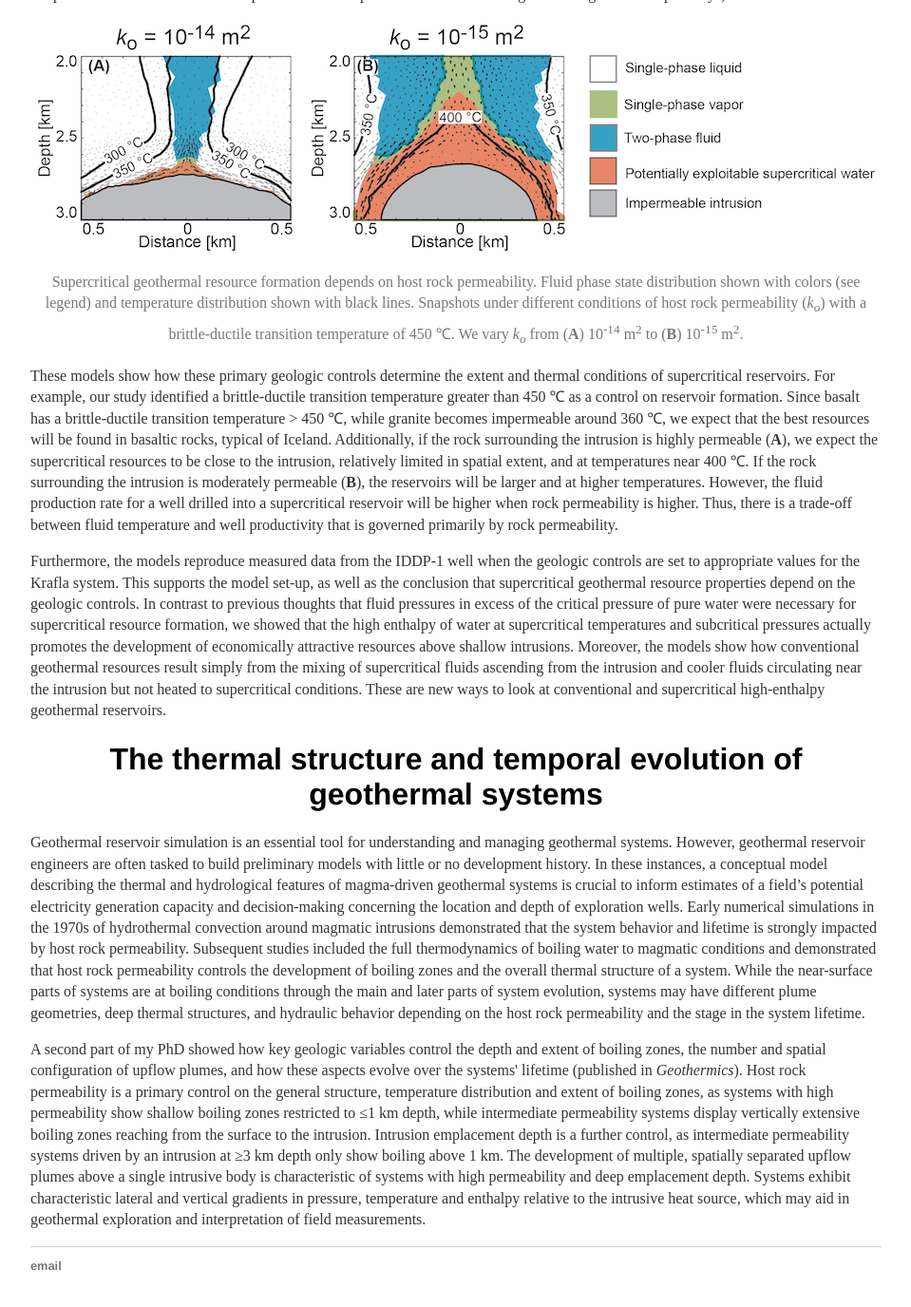
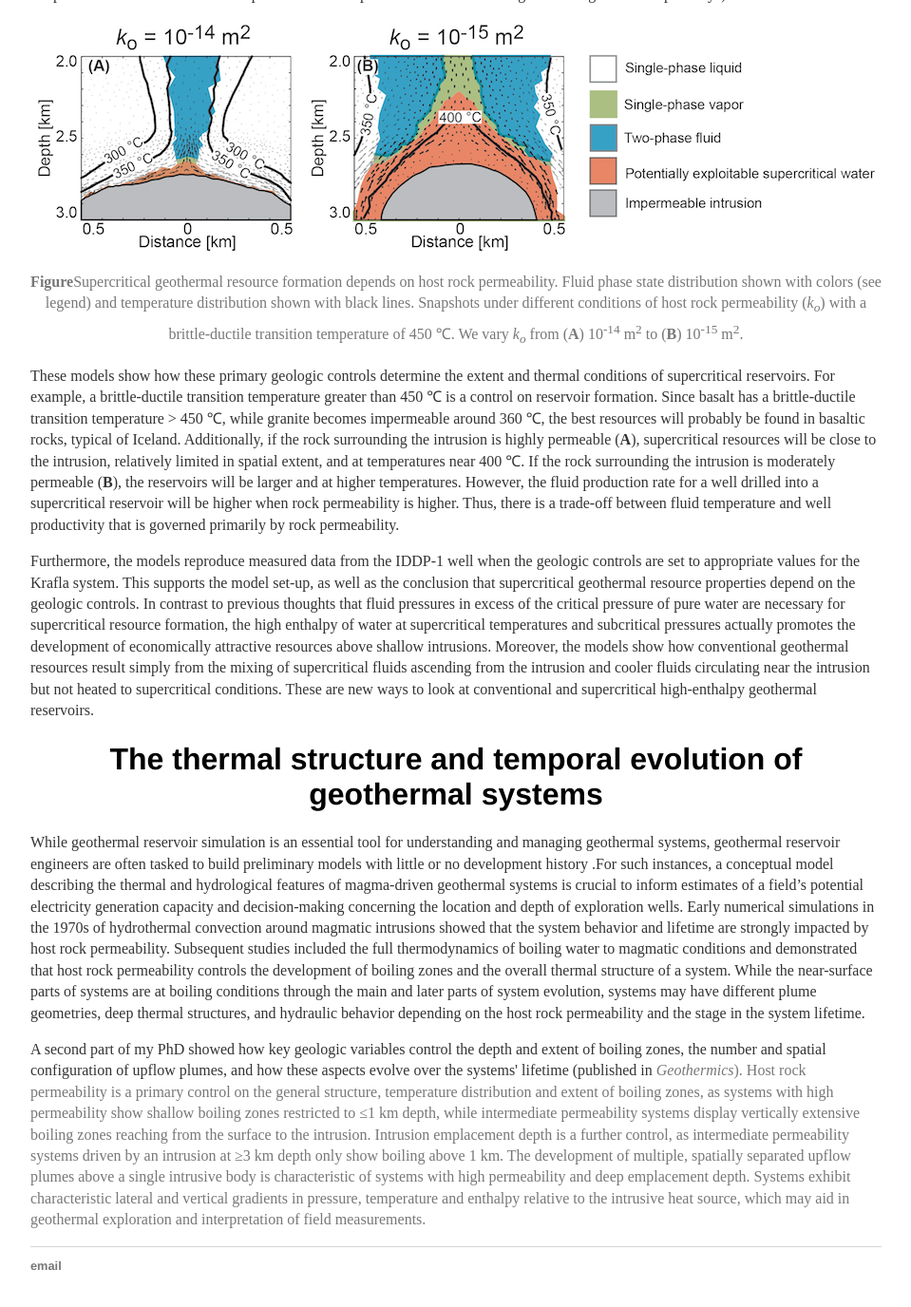
Before and after one commit to two-phaseflow/two-phaseflow.github.io, a Jekyll site: the page built from research/index.html, in a window 1280 px wide and 1400 px high, scrolled down 750 px. Shown: the top 1376 px of the window at 95% size, without its empty margins (160-1119 px from the left). Built offline with Jekyll 4.4.1, drawn with Linux system fonts in a browser that asks for light colours; some of the changed text lies outside the part shown.

Commit message:
Update index.html

```diff
--- a/research/index.html
+++ b/research/index.html
@@ -32,41 +32,42 @@ title: Samuel Scott's Research
             img="pictures/figure2.png"
 	    style="width: 100px;"
             title="Snippet from Nature Communcations paper"
-	    caption="Supercritical geothermal resource formation depends on host rock permeability. Fluid phase state
+	    caption="<b>Figure</b>Supercritical geothermal resource formation depends on host rock permeability. Fluid phase state
 	   distribution shown with colors (see legend) and temperature distribution shown with black lines. Snapshots
 	   under different conditions of host rock permeability (<i>k<sub>o</sub></i>) with a brittle-ductile transition temperature of 450 &#8451.
 	   We vary <i>k<sub>o</sub></i> from (<b>A</b>) 10<sup>-14</sup> m<sup>2</sup>  to (<b>B</b>) 10<sup>-15</sup> m<sup>2</sup>." %}
 
 	<p> These models show how these primary geologic controls determine the extent and thermal conditions
-	of supercritical reservoirs. For example, our study identified a brittle-ductile transition temperature greater than 450 &#8451 as a control on reservoir formation. Since
-	basalt has a brittle-ductile transition temperature &gt 450 &#8451, while granite becomes impermeable around 360 &#8451, we expect that the best resources will
-	be found in basaltic rocks, typical of Iceland. Additionally, if the rock surrounding the intrusion is highly permeable (<b>A</b>), we expect the
-	supercritical resources to be close to the intrusion, relatively limited in spatial extent, and at temperatures near 400 &#8451. If the rock surrounding
+	of supercritical reservoirs. For example, a brittle-ductile transition temperature greater than 450 &#8451 is a control on reservoir formation. Since
+	basalt has a brittle-ductile transition temperature &gt 450 &#8451, while granite becomes impermeable around 360 &#8451, the best resources will probably
+	be found in basaltic rocks, typical of Iceland. Additionally, if the rock surrounding the intrusion is highly permeable (<b>A</b>),
+	supercritical resources will be close to the intrusion, relatively limited in spatial extent, and at temperatures near 400 &#8451. If the rock surrounding
 	the intrusion is moderately permeable (<b>B</b>), the reservoirs will be larger and at higher temperatures. However, the fluid production rate for a well
 	drilled into a supercritical reservoir will be higher when rock permeability is higher. Thus, there is a trade-off between fluid temperature and well
 	productivity that is governed primarily by rock permeability. </p>
 	<p> Furthermore, the models reproduce measured data from the IDDP-1 well when the geologic controls are set
 	to appropriate values for the Krafla system. This supports the model set-up, as well as the conclusion that supercritical
 	geothermal resource properties depend on the geologic controls. In contrast to previous thoughts that fluid pressures in
-	excess of the critical pressure of pure water were necessary for supercritical resource formation, we showed that the high
+	excess of the critical pressure of pure water are necessary for supercritical resource formation, the high
 	enthalpy of water at supercritical temperatures and subcritical pressures actually promotes the development of economically
 	attractive resources above shallow intrusions. Moreover, the models show how conventional geothermal resources result simply from
 	the mixing of supercritical fluids ascending from the intrusion and cooler fluids circulating near the intrusion but not heated
 	to supercritical conditions. These are new ways to look at conventional and supercritical high-enthalpy geothermal reservoirs. </p>
 
 	<h1>The thermal structure and temporal evolution of geothermal systems</h1>
-	<p> Geothermal reservoir simulation is an essential tool for understanding and managing geothermal systems. However, geothermal reservoir
-	engineers are often tasked to build preliminary models with little or no development history. In these instances, a conceptual
+	<p> While geothermal reservoir simulation is an essential tool for understanding and managing geothermal systems, geothermal reservoir
+	engineers are often tasked to build preliminary models with little or no development history .For such instances, a conceptual
 	model describing the thermal and hydrological features of magma-driven geothermal systems is crucial to inform estimates of a field’s
 	potential electricity generation capacity and decision-making concerning the location and depth of exploration wells. Early numerical
-	simulations in the 1970s of hydrothermal convection around magmatic intrusions demonstrated that the system behavior and lifetime is
+	simulations in the 1970s of hydrothermal convection around magmatic intrusions showed that the system behavior and lifetime are
 	strongly impacted by host rock permeability. Subsequent studies included the full thermodynamics of boiling water to magmatic
 	conditions and demonstrated that host rock permeability controls the development of boiling zones and the overall thermal structure
 	of a system. While the near-surface parts of systems are at boiling conditions through the main and later parts of system evolution,
 	systems may have different plume geometries, deep thermal structures, and hydraulic behavior depending on the host rock permeability
 	and the stage in the system lifetime. </p>
 	<p>A second part of my PhD showed how key geologic variables control the depth and extent of boiling zones, the number and spatial
-	configuration of upflow plumes, and how these aspects evolve over the systems' lifetime (published in <i>Geothermics</i>). Host rock
+	configuration of upflow plumes, and how these aspects evolve over the systems' lifetime (published in <a target="_blank" href="/papers/Scott,
+	Driesner, Weis - 2016 - The thermal structure and temporal evolution of high-enthalpy geothermal systems.pdf"><i>Geothermics</i>). Host rock
 	permeability is a primary control on the general structure, temperature distribution and extent of boiling zones, as systems
 	with high permeability show shallow boiling zones restricted to ≤1 km depth, while intermediate permeability systems display
 	vertically extensive boiling zones reaching from the surface to the intrusion.  Intrusion emplacement depth is a further control,
```
Also changed, not shown: other parts of research/index.html (+5 -5 lines).
